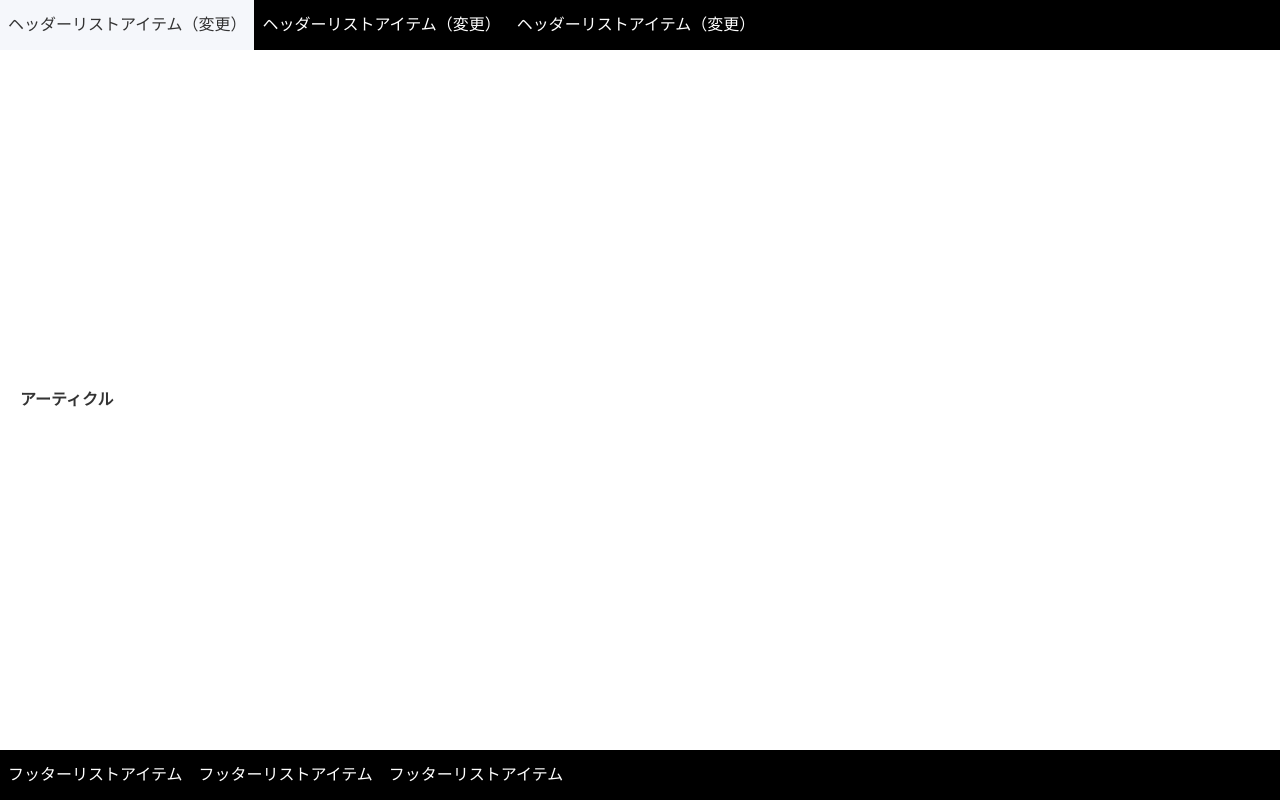
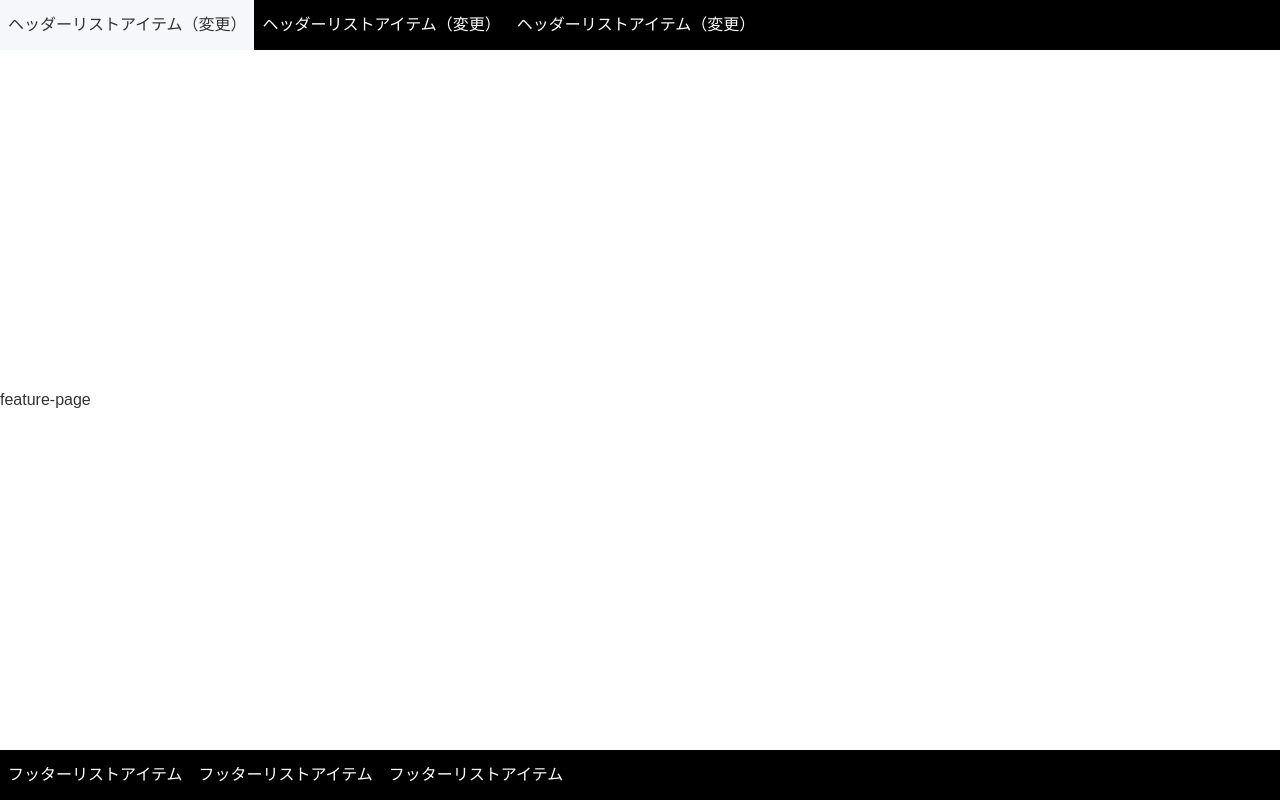
Before and after one commit to koji-001/vite, a website built with Vite: page index.html in a window 1280 px wide. Built offline with nearby package versions, Linux system fonts and the light colour scheme.

Commit message:
新しいページを追加

```diff
--- a/index.html
+++ b/index.html
@@ -24,7 +24,7 @@
     </header>
 
     <main class="main">
-      <article class="article">アーティクル</article>
+      <p class="future-page">feature-page</p>
     </main>
 
     <footer class="l-footer">
```
